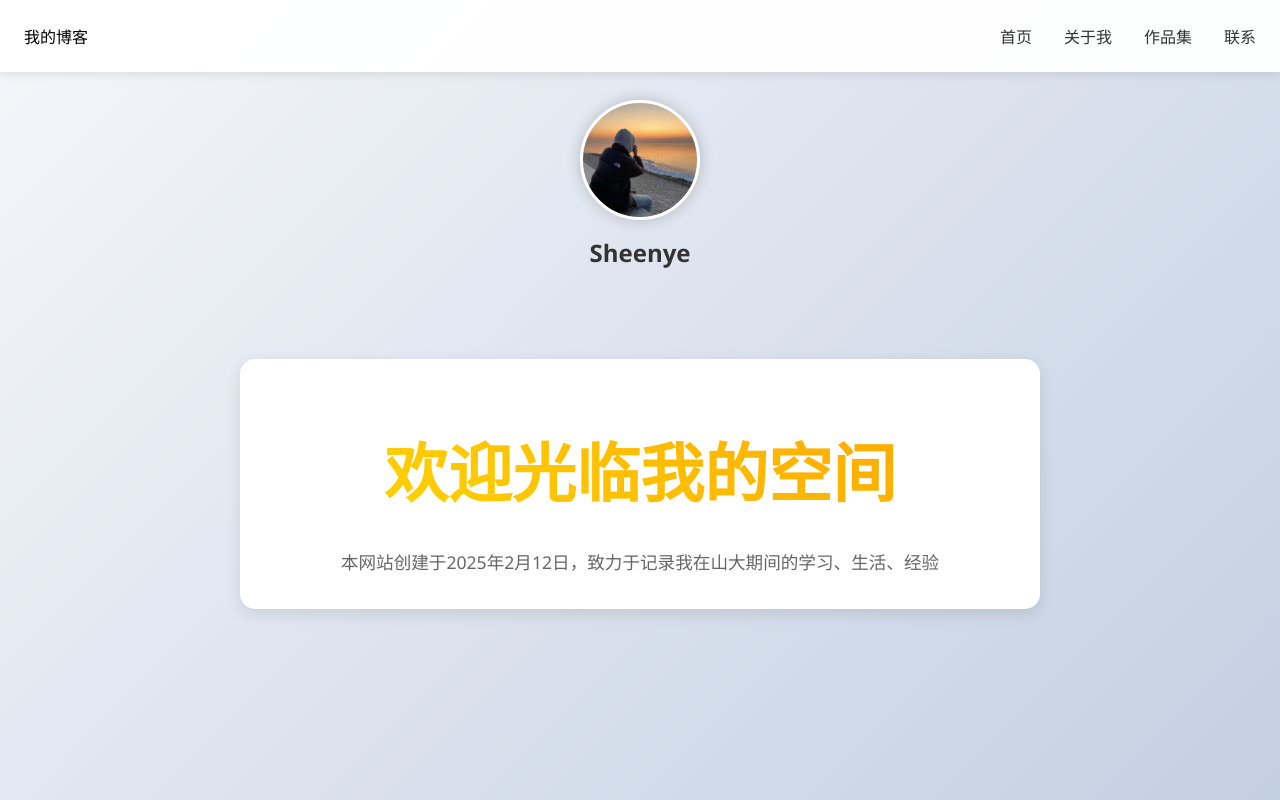
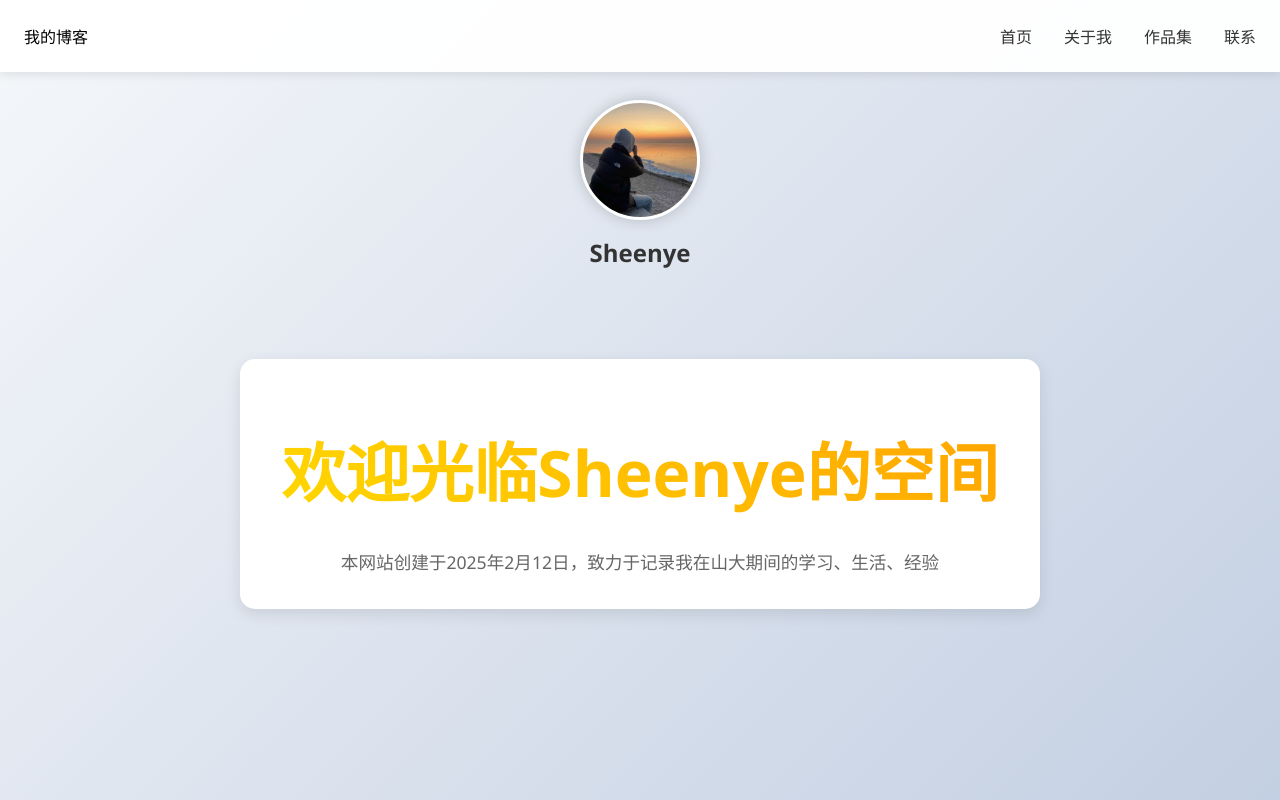
Before and after one commit to JordanEverhart/Sheenye-blog, a plain HTML site: page index.html in a window 1280 px wide. Drawn offline with Linux system fonts and the light colour scheme.

Commit message:
更新首页欢迎文字

```diff
--- a/index.html
+++ b/index.html
@@ -28,7 +28,7 @@
             </div>
 
             <div class="card">
-                <h1 class="welcome-text">欢迎光临我的空间</h1>
+                <h1 class="welcome-text">欢迎光临Sheenye的空间</h1>
                 <p class="site-info">本网站创建于2025年2月12日，致力于记录我在山大期间的学习、生活、经验</p>
             </div>
         </section>
```
